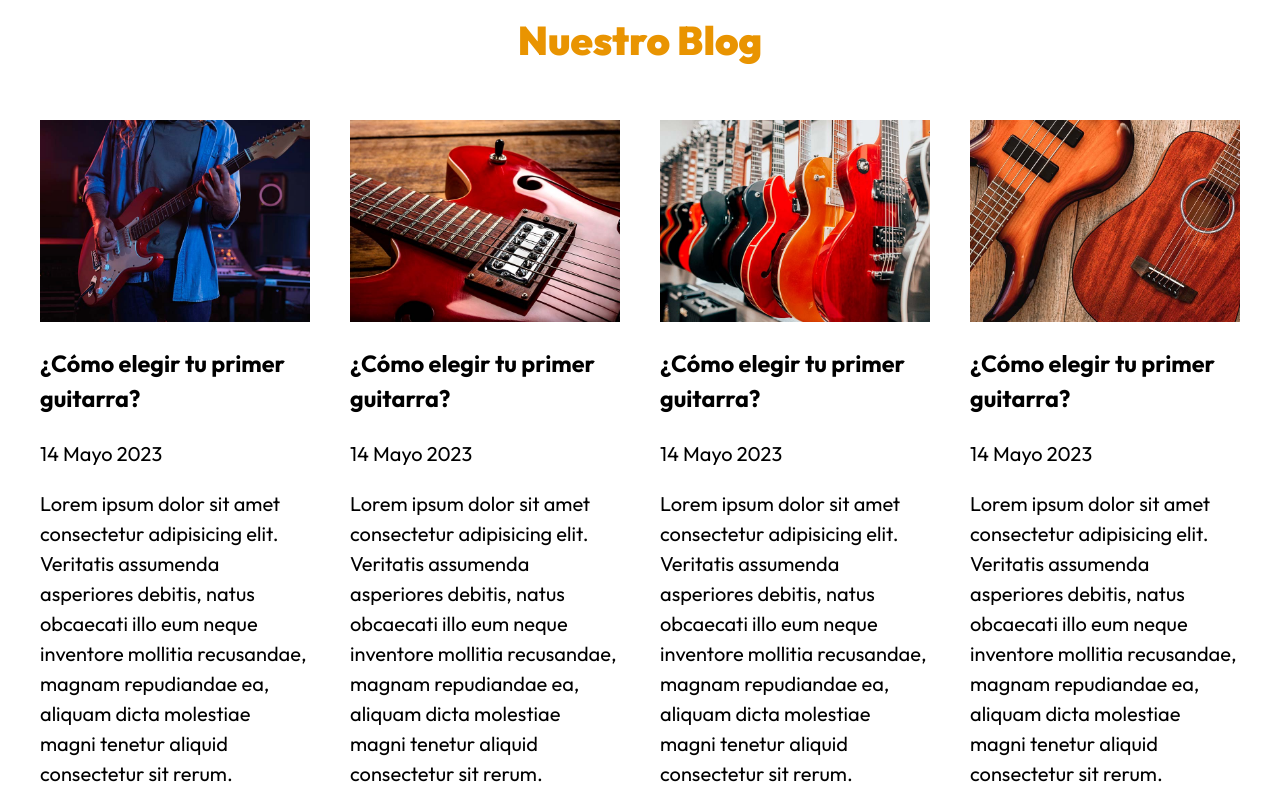
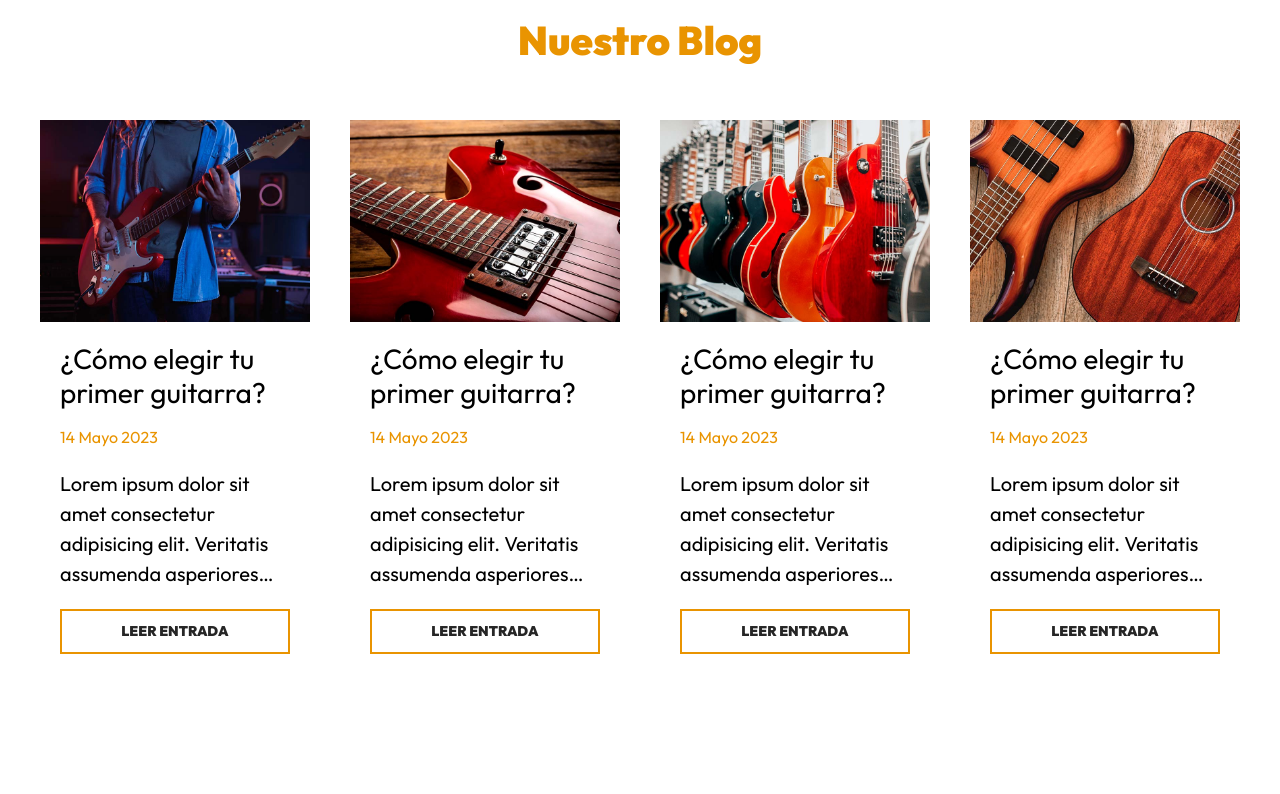
Before and after one commit to sofmagon/landing-pages, a plain HTML site: page 05-guitarLA/index.html in a window 1280 px wide. Shown: the part 3320-4114 px from the top of the page. After the commit the page ends 3994 px from the top, so only its background shows below. Drawn offline with Linux system fonts and the light colour scheme.

Commit message:
.entrada and its elements styles

```diff
--- a/05-guitarLA/css/main.css
+++ b/05-guitarLA/css/main.css
@@ -314,3 +314,50 @@ img {
         grid-template-columns: repeat(4, 1fr);
     }
 }
+.entrada {
+    max-width: 80rem;
+    margin: 0 auto;
+}
+
+.entrada__contenido {
+    padding: 2rem;
+}
+
+.entrada__titulo {
+    font-weight: 400;
+    font-size: 2.8rem;
+    margin: 0;
+    line-height: 1.2;
+}
+
+.entrada__fecha {
+    font-size: 1.6rem;
+    color: var(--mainColor);
+}
+
+.entrada__texto {
+    /* limitando longitud del extracto */
+    display: -webkit-box;
+    -webkit-box-orient: vertical;
+    -webkit-line-clamp: 4;
+    overflow: hidden;
+}
+
+.entrada__enlace {
+    margin-top: 2rem;
+    display: block;
+    text-decoration: none;
+    color: var(--black);
+    padding: 1rem 5rem;
+    border: 2px solid var(--mainColor);
+    text-align: center;
+    font-size: 1.4rem;
+    font-weight: 900;
+    text-transform: uppercase;
+    transition: background-color 300ms ease-in;
+}
+
+.entrada__enlace:hover {
+    background-color: var(--mainColor);
+    color: var(--white);
+}
```
